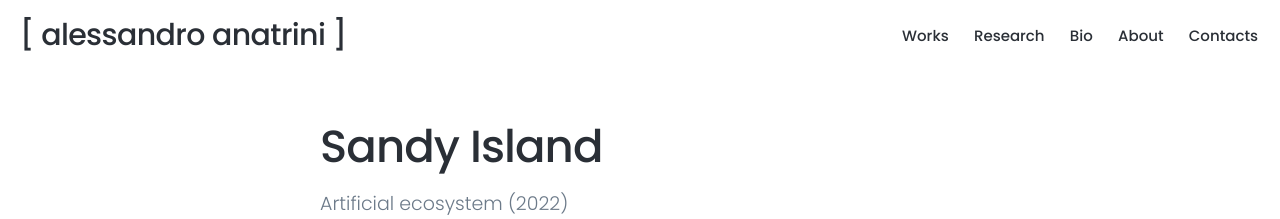
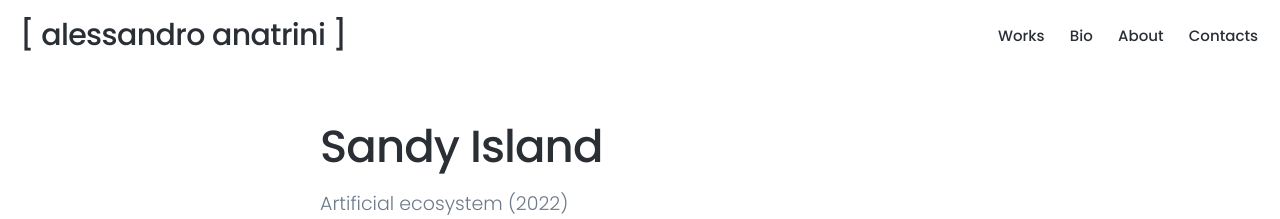
Before and after one commit to al-anatrini/al-anatrini.github.io, a Jekyll site: the page built from _projects/2023-01-10-sandy.md, in a window 1280 px wide and 900 px high. Shown: the top 219 px of the window. Built offline with Jekyll 4.4.1, drawn with Linux system fonts in a browser that asks for light colours; nearby versions of some CDN libraries.

Commit message:
iframe mediathek

```diff
--- a/_data/settings.yml
+++ b/_data/settings.yml
@@ -10,8 +10,6 @@
   menu_items:
     - title: 'Works'
       url: '/'
-    - title: 'Research'
-      url: '/research'
     - title: 'Bio'
       url: '/bio'
     - title: 'About'
--- a/_projects/2023-01-10-sandy.md
+++ b/_projects/2023-01-10-sandy.md
@@ -6,7 +6,7 @@
 featured_image: '/images/works/sandy/cover.jpg'
 ---
 
-<iframe src="https://mediathek.hfmt-hamburg.de/l2go/-/get/v/740" style="border:0px #ffffff none;" name="myiFrame" scrolling="yes" frameborder="1" marginheight="0px" marginwidth="0px" height="360px" width="640px" allowfullscreen></iframe>
+<iframe src="https://mediathek.hfmt-hamburg.de/l2go/-/get/v/740" style="border:0px #ffffff none;" name="sandy_360_1" scrolling="yes" frameborder="0" marginheight="0px" marginwidth="0px" height="360px" width="640px" allowfullscreen></iframe>
 
 360° live recording.
 
```
